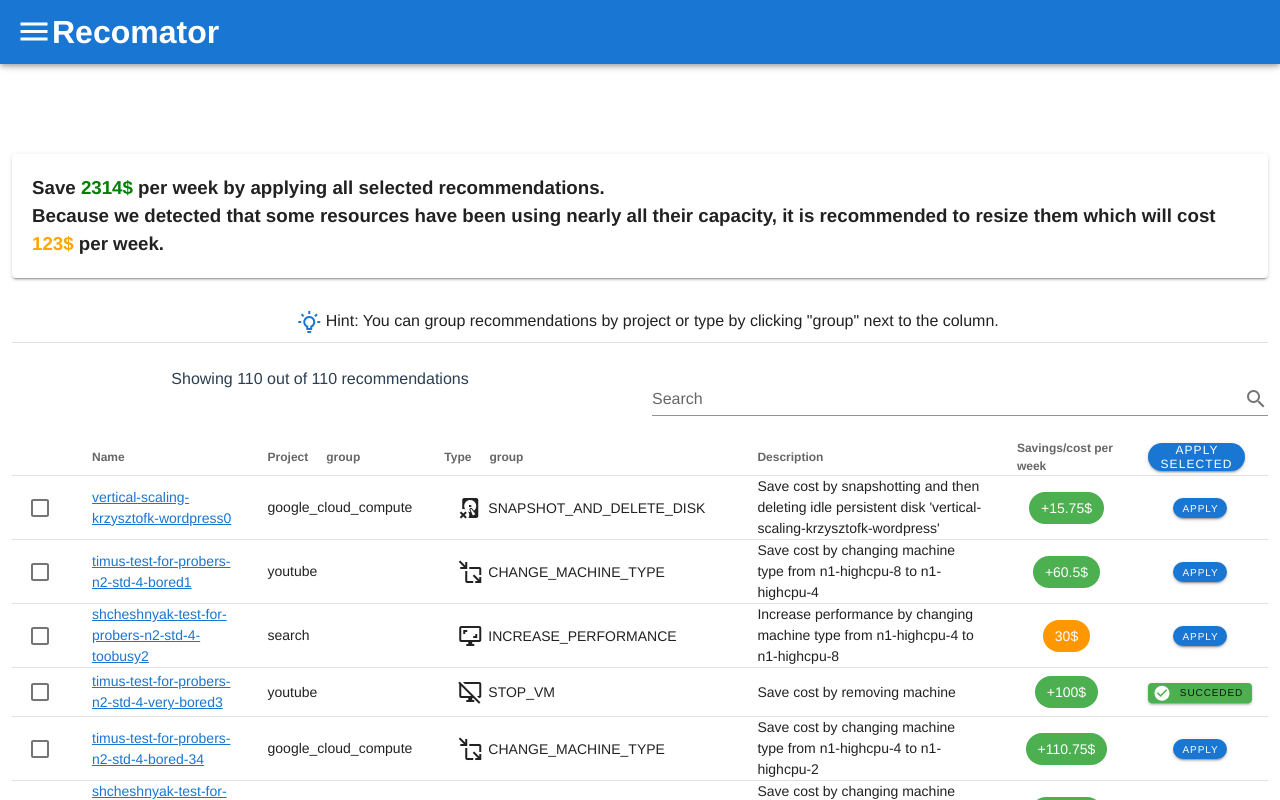
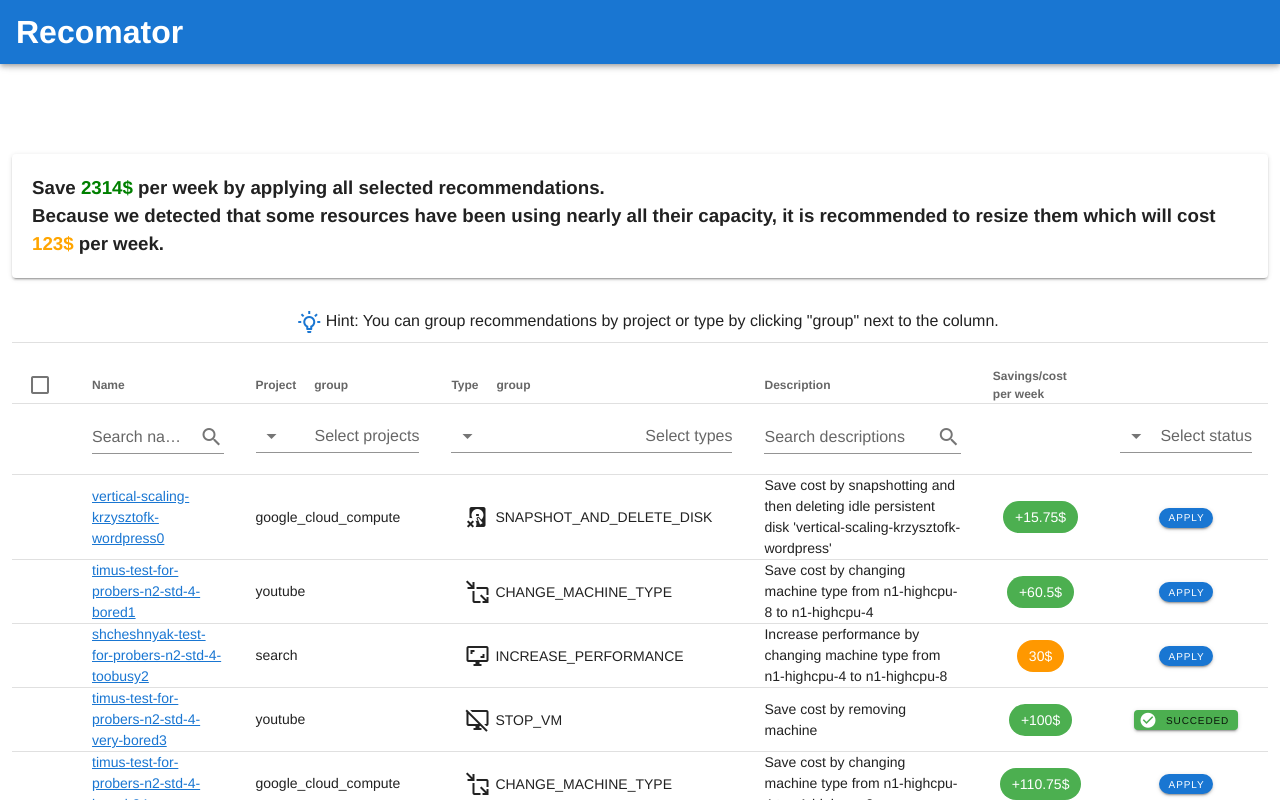
Before and after one commit to googleinterns/recomator, a Vue app in the folder frontend/: page /mock in a window 1280 px wide. Shown: the top 800 px of the page. Built offline with nearby package versions, Linux system fonts and the light colour scheme.

Commit message:
Filters/searches are in the table now

```diff
--- a/frontend/src/views/Mock.vue
+++ b/frontend/src/views/Mock.vue
@@ -14,136 +14,8 @@ limitations under the License. -->
 <template>
   <v-app>
     <v-app-bar app color="primary" dark>
-      <v-icon v-on:click="showNavgDrawer = !showNavgDrawer" large
-        >mdi-menu</v-icon
-      >
       <h1>Recomator</h1>
     </v-app-bar>
-
-    <v-navigation-drawer app :v-model="true" :value="showNavgDrawer">
-      <v-container dense>
-        <v-row>
-          <v-col>
-            <h2>Filters</h2>
-          </v-col></v-row
-        >
-        <v-row
-          ><v-col>
-            <v-combobox
-              v-model="projectsSelected"
-              :items="summary.getProjectList()"
-              label="Select projects"
-              multiple
-              reverse
-              dense
-              v-on:input="filterRecommendation.setProjects(projectsSelected)"
-            >
-            </v-combobox>
-
-            <v-btn
-              rounded
-              color="primary"
-              dark
-              small
-              @click="
-                projectsSelected = [];
-                filterRecommendation.setProjects([]);
-              "
-              >Clear</v-btn
-            >
-          </v-col></v-row
-        >
-        <v-row
-          ><v-col>
-            <h3>Type</h3>
-          </v-col></v-row
-        >
-        <v-row
-          ><v-col>
-            <v-form ref="formType">
-              <v-radio-group>
-                <v-radio
-                  v-on:change="filterRecommendation.setType(value)"
-                  v-for="(value, index) in recommendationTypes"
-                  :key="index"
-                  :label="value"
-                  :value="value"
-                ></v-radio>
-              </v-radio-group>
-
-              <v-btn
-                rounded
-                color="primary"
-                dark
-                small
-                @click="() => this.$refs.formType.reset()"
-                >Clear</v-btn
-              >
-            </v-form>
-          </v-col></v-row
-        >
-
-        <v-row
-          ><v-col>
-            <h3>Status</h3>
-          </v-col></v-row
-        >
-        <v-row
-          ><v-col>
-            <v-form ref="formStatus">
-              <v-radio-group>
-                <v-radio
-                  v-on:change="filterRecommendation.setStatus(value)"
-                  v-for="(value, index) in recommendationStatuses"
-                  :key="index"
-                  :label="value"
-                  :value="value"
-                ></v-radio>
-              </v-radio-group>
-
-              <v-btn
-                rounded
-                color="primary"
-                dark
-                small
-                @click="() => this.$refs.formStatus.reset()"
-                >Clear</v-btn
-              >
-            </v-form>
-          </v-col></v-row
-        >
-        <v-row
-          ><v-col>
-            <h3>Costs/Savings</h3>
-          </v-col></v-row
-        >
-        <v-row
-          ><v-col>
-            <v-form ref="formCost">
-              <v-text-field
-                type="number"
-                label="Min absolute value"
-                v-on:input="filterRecommendation.setMinimalPrice($event)"
-              ></v-text-field>
-              <v-text-field
-                type="number"
-                label="Max absolute value"
-                v-on:input="filterRecommendation.setMaximalPrice($event)"
-              ></v-text-field>
-
-              <v-btn
-                rounded
-                color="primary"
-                dark
-                small
-                @click="() => this.$refs.formCost.reset()"
-                >Clear</v-btn
-              >
-            </v-form>
-          </v-col></v-row
-        >
-      </v-container>
-    </v-navigation-drawer>
 
     <v-main>
       <v-progress-linear v-if="!successfullyLoaded" :value="progressPercentage">
@@ -176,28 +48,6 @@ limitations under the License. -->
             </v-banner>
           </v-col>
         </v-row>
-
-        <v-row>
-          <v-col>
-              Showing
-              {{
-                recommendations.filter(recommendation =>
-                  filterRecommendation.predicate(recommendation)
-                ).length
-              }}
-              out of {{ recommendations.length }} recommendations
-          </v-col>
-
-          <v-col>
-            <v-text-field
-              v-model="search"
-              append-icon="mdi-magnify"
-              label="Search"
-              single-line
-              hide-details
-            ></v-text-field> </v-col
-        >
-        </v-row>
         <v-row>
           <v-col>
             <v-data-table
@@ -212,17 +62,59 @@ limitations under the License. -->
               v-on:update:group-by="groupByUpdated"
               :search="search"
               :items-per-page="itemsPerPage"
+              :single-select="false"
+              show-select
             >
-
-              <template v-slot:header.apply>
-                <v-btn
-                rounded
-                color="primary"
-                dark
-                small
-                v-on:click="applyAllRecommendations"
-                >Apply <br/> Selected</v-btn
-              >
+              <template v-slot:body.prepend>
+                <tr>
+                <td/>
+                <td class="pb-5">
+              <v-text-field class=""
+              v-model="search"
+              append-icon="mdi-magnify"
+              label="Search names"
+              single-line
+              hide-details
+            ></v-text-field>
+            </td>
+                <td><v-combobox
+              v-model="projectsSelected"
+              :items="summary.getProjectList()"
+              label="Select projects"
+              multiple
+              reverse
+              v-on:input="filterRecommendation.setProjects(projectsSelected)"
+            >
+            </v-combobox></td>
+            <td>   <v-combobox
+              v-model="typesSelected"
+              :items="['STOP_VM', 'SNAPSHOT_AND_DELETE_DISK', 'INCREASE_PERFORMANCE']"
+              label="Select types"
+              multiple
+              reverse
+              v-on:input="filterRecommendation.setTypes(typesSelected)"
+            >
+            </v-combobox></td>
+            <td class="pb-5">
+              <v-text-field class=""
+              v-model="search"
+              append-icon="mdi-magnify"
+              label="Search descriptions"
+              single-line
+              hide-details
+            ></v-text-field>
+            </td>
+            <td>
+            </td>
+            <td><v-combobox
+              v-model="statusSelected"
+              :items="['Applicable', 'Success', 'Failure', 'In progress']"
+              label="Select status"
+              multiple
+              reverse
+              v-on:input="filterRecommendation.setTypes(statusSelected)"
+            >
+            </v-combobox></td></tr>
               </template>
               <template v-slot:group.summary="gsprops">
                 <td class="text-left" colspan="6">
@@ -235,9 +127,7 @@ limitations under the License. -->
               </template>
               <template v-slot:item="recommendation">
                 <tr>
-                  <td>
-                    <v-simple-checkbox small v-model="recommendation.item.selected"> </v-simple-checkbox>
-                  </td>
+                  <td></td>
                   <td class="text-left">
                     <a :href="recommendation.item.path">
                       {{ recommendation.item.name }}
@@ -670,7 +560,6 @@ export default class Mock extends Vue {
   private projectsSelected: Array<string> = [];
   private search = "";
   private headers = [
-    { text: "", value: "selected", groupable: false, sortable: true },
     { text: "Name", value: "name", groupable: false, sortable: true },
     { text: "Project", value: "project", sortable: true },
     { text: "Type", value: "recommenderSubtype", sortable: true },
@@ -852,7 +741,11 @@ export default class Mock extends Vue {
     });
   }
 
+  private simp = false
+
   private recommendations = [];
+  private typesSelected: string[] = [];
+  private statusSelected: string[] = [];
 
   private shuffleRecommendations(): void {
     this.recommendations.sort(function() {
```
